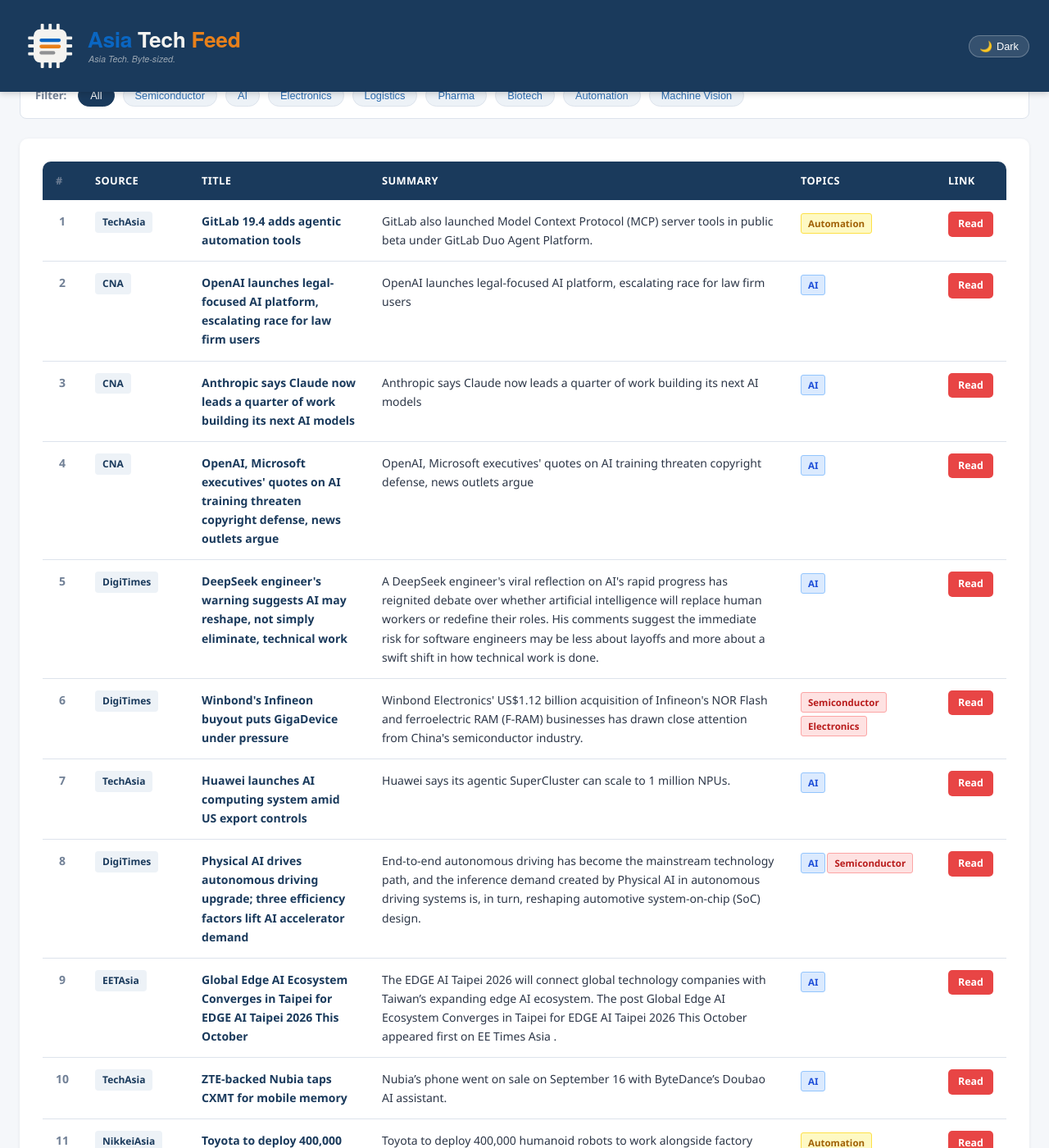
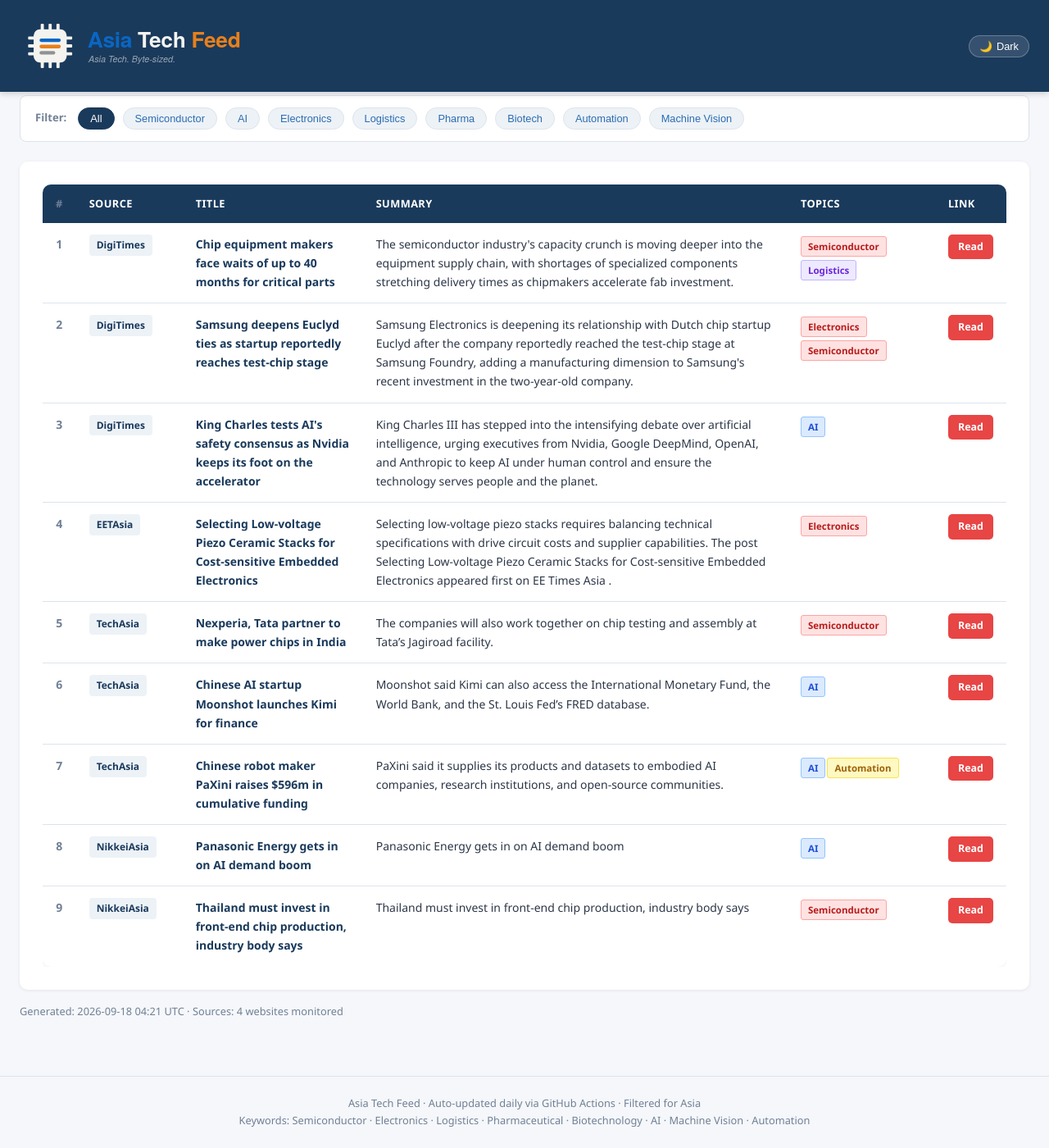
Before and after one commit to asiatechfeed/Asia-Tech-Feed, a Jekyll site: the page built from _posts/2026-09-18-asia-tech-news-digest.md, in a window 1280 px wide and 1400 px high, scrolled down 633 px. Shown: the whole window at 82% size. Built offline with Jekyll 4.4.1, drawn with Linux system fonts in a browser that asks for light colours; a script that is not in the unit is left out; some of the changed text lies outside the part shown.

Commit message:
📰 News digest 2026-09-18 (9 articles)

```diff
--- a/_posts/2026-09-18-asia-tech-news-digest.md
+++ b/_posts/2026-09-18-asia-tech-news-digest.md
@@ -1,16 +1,16 @@
 ---
 layout: post
 title: "Asia Tech News Digest - September 18, 2026"
-date: 2026-09-18 08:02:02 +0800
-articles_count: 13
-sources_count: 5
-sources: ["CNA", "DigiTimes", "EETAsia", "NikkeiAsia", "TechAsia"]
+date: 2026-09-18 12:21:15 +0800
+articles_count: 9
+sources_count: 4
+sources: ["DigiTimes", "EETAsia", "NikkeiAsia", "TechAsia"]
 csv_file: /assets/data/news-2026-09-18.tsv
-featured_title: "GitLab 19.4 adds agentic automation tools"
-featured_url: "https://www.techinasia.com/anthropic-launches-claude-code-for-developers-in-slack"
-featured_source: "TechAsia"
-featured_summary: "GitLab also launched Model Context Protocol (MCP) server tools in public beta under GitLab Duo Agent Platform."
-featured_image: ""
+featured_title: "Chip equipment makers face waits of up to 40 months for critical parts"
+featured_url: "https://www.digitimes.com/news/a20260918VL212/equipment-capacity-demand-supply-chain-chipmakers.html"
+featured_source: "DigiTimes"
+featured_summary: "The semiconductor industry's capacity crunch is moving deeper into the equipment supply chain, with shortages of specialized components stretching delivery times as chipmakers accelerate fab investment."
+featured_image: "https://img.digitimes.com/newsshow/20260918vl212_files/2_2b.jpg"
 ---
 
 <table class="news-table">
@@ -27,107 +27,75 @@ featured_image: ""
 <tbody>
 <tr>
   <td class="col-num">1</td>
-  <td class="col-source"><span class="source-badge">TechAsia</span></td>
-  <td class="col-title"><span class="article-title">GitLab 19.4 adds agentic automation tools</span></td>
-  <td class="col-summary">GitLab also launched Model Context Protocol (MCP) server tools in public beta under GitLab Duo Agent Platform.</td>
-  <td class="col-tags"><span class="tag auto">Automation</span></td>
-  <td class="col-link"><a class="btn-link" href="https://www.techinasia.com/anthropic-launches-claude-code-for-developers-in-slack" target="_blank" rel="noopener">Read</a></td>
+  <td class="col-source"><span class="source-badge">DigiTimes</span></td>
+  <td class="col-title"><span class="article-title">Chip equipment makers face waits of up to 40 months for critical parts</span></td>
+  <td class="col-summary">The semiconductor industry's capacity crunch is moving deeper into the equipment supply chain, with shortages of specialized components stretching delivery times as chipmakers accelerate fab investment.</td>
+  <td class="col-tags"><span class="tag semi">Semiconductor</span><span class="tag logis">Logistics</span></td>
+  <td class="col-link"><a class="btn-link" href="https://www.digitimes.com/news/a20260918VL212/equipment-capacity-demand-supply-chain-chipmakers.html" target="_blank" rel="noopener">Read</a></td>
 </tr>
 <tr>
   <td class="col-num">2</td>
-  <td class="col-source"><span class="source-badge">CNA</span></td>
-  <td class="col-title"><span class="article-title">OpenAI launches legal-focused AI platform, escalating race for law firm users</span></td>
-  <td class="col-summary">OpenAI launches legal-focused AI platform, escalating race for law firm users</td>
-  <td class="col-tags"><span class="tag ai">AI</span></td>
-  <td class="col-link"><a class="btn-link" href="https://www.channelnewsasia.com/business/openai-launches-legal-focused-ai-platform-escalating-race-law-firm-users-6393286" target="_blank" rel="noopener">Read</a></td>
+  <td class="col-source"><span class="source-badge">DigiTimes</span></td>
+  <td class="col-title"><span class="article-title">Samsung deepens Euclyd ties as startup reportedly reaches test-chip stage</span></td>
+  <td class="col-summary">Samsung Electronics is deepening its relationship with Dutch chip startup Euclyd after the company reportedly reached the test-chip stage at Samsung Foundry, adding a manufacturing dimension to Samsung's recent investment in the two-year-old company.</td>
+  <td class="col-tags"><span class="tag semi">Electronics</span><span class="tag semi">Semiconductor</span></td>
+  <td class="col-link"><a class="btn-link" href="https://www.digitimes.com/news/a20260918VL214/samsung-startup-development-samsung-foundry-dutch.html" target="_blank" rel="noopener">Read</a></td>
 </tr>
 <tr>
   <td class="col-num">3</td>
-  <td class="col-source"><span class="source-badge">CNA</span></td>
-  <td class="col-title"><span class="article-title">Anthropic says Claude now leads a quarter of work building its next AI models</span></td>
-  <td class="col-summary">Anthropic says Claude now leads a quarter of work building its next AI models</td>
+  <td class="col-source"><span class="source-badge">DigiTimes</span></td>
+  <td class="col-title"><span class="article-title">King Charles tests AI's safety consensus as Nvidia keeps its foot on the accelerator</span></td>
+  <td class="col-summary">King Charles III has stepped into the intensifying debate over artificial intelligence, urging executives from Nvidia, Google DeepMind, OpenAI, and Anthropic to keep AI under human control and ensure the technology serves people and the planet.</td>
   <td class="col-tags"><span class="tag ai">AI</span></td>
-  <td class="col-link"><a class="btn-link" href="https://www.channelnewsasia.com/business/anthropic-says-claude-now-leads-quarter-work-building-its-next-ai-models-6393291" target="_blank" rel="noopener">Read</a></td>
+  <td class="col-link"><a class="btn-link" href="https://www.digitimes.com/news/a20260918VL213/nvidia-google-openai-development-deepmind.html" target="_blank" rel="noopener">Read</a></td>
 </tr>
 <tr>
   <td class="col-num">4</td>
-  <td class="col-source"><span class="source-badge">CNA</span></td>
-  <td class="col-title"><span class="article-title">OpenAI, Microsoft executives' quotes on AI training threaten copyright defense, news outlets argue</span></td>
-  <td class="col-summary">OpenAI, Microsoft executives' quotes on AI training threaten copyright defense, news outlets argue</td>
-  <td class="col-tags"><span class="tag ai">AI</span></td>
-  <td class="col-link"><a class="btn-link" href="https://www.channelnewsasia.com/business/openai-microsoft-executives-quotes-ai-training-threaten-copyright-defense-news-outlets-argue-6393266" target="_blank" rel="noopener">Read</a></td>
+  <td class="col-source"><span class="source-badge">EETAsia</span></td>
+  <td class="col-title"><span class="article-title">Selecting Low-voltage Piezo Ceramic Stacks for Cost-sensitive Embedded Electronics</span></td>
+  <td class="col-summary">Selecting low-voltage piezo stacks requires balancing technical specifications with drive circuit costs and supplier capabilities. The post Selecting Low-voltage Piezo Ceramic Stacks for Cost-sensitive Embedded Electronics appeared first on EE Times Asia .</td>
+  <td class="col-tags"><span class="tag semi">Electronics</span></td>
+  <td class="col-link"><a class="btn-link" href="https://www.eetasia.com/selecting-low-voltage-piezo-ceramic-stacks-for-cost-sensitive-embedded-electronics/" target="_blank" rel="noopener">Read</a></td>
 </tr>
 <tr>
   <td class="col-num">5</td>
-  <td class="col-source"><span class="source-badge">DigiTimes</span></td>
-  <td class="col-title"><span class="article-title">DeepSeek engineer's warning suggests AI may reshape, not simply eliminate, technical work</span></td>
-  <td class="col-summary">A DeepSeek engineer's viral reflection on AI's rapid progress has reignited debate over whether artificial intelligence will replace human workers or redefine their roles. His comments suggest the immediate risk for software engineers may be less about layoffs and more about a swift shift in how technical work is done.</td>
-  <td class="col-tags"><span class="tag ai">AI</span></td>
-  <td class="col-link"><a class="btn-link" href="https://www.digitimes.com/news/a20260917PD214/deepseek-development-design.html" target="_blank" rel="noopener">Read</a></td>
+  <td class="col-source"><span class="source-badge">TechAsia</span></td>
+  <td class="col-title"><span class="article-title">Nexperia, Tata partner to make power chips in India</span></td>
+  <td class="col-summary">The companies will also work together on chip testing and assembly at Tata’s Jagiroad facility.</td>
+  <td class="col-tags"><span class="tag semi">Semiconductor</span></td>
+  <td class="col-link"><a class="btn-link" href="https://www.techinasia.com/nexperias-china-unit-resumes-chip-sales-after-export-ban" target="_blank" rel="noopener">Read</a></td>
 </tr>
 <tr>
   <td class="col-num">6</td>
-  <td class="col-source"><span class="source-badge">DigiTimes</span></td>
-  <td class="col-title"><span class="article-title">Winbond's Infineon buyout puts GigaDevice under pressure</span></td>
-  <td class="col-summary">Winbond Electronics' US$1.12 billion acquisition of Infineon's NOR Flash and ferroelectric RAM (F-RAM) businesses has drawn close attention from China's semiconductor industry.</td>
-  <td class="col-tags"><span class="tag semi">Semiconductor</span><span class="tag semi">Electronics</span></td>
-  <td class="col-link"><a class="btn-link" href="https://www.digitimes.com/news/a20260917PD221/infineon-winbond-gigadevice-acquisition-2027.html" target="_blank" rel="noopener">Read</a></td>
+  <td class="col-source"><span class="source-badge">TechAsia</span></td>
+  <td class="col-title"><span class="article-title">Chinese AI startup Moonshot launches Kimi for finance</span></td>
+  <td class="col-summary">Moonshot said Kimi can also access the International Monetary Fund, the World Bank, and the St. Louis Fed’s FRED database.</td>
+  <td class="col-tags"><span class="tag ai">AI</span></td>
+  <td class="col-link"><a class="btn-link" href="https://www.techinasia.com/moonshot-ai-targets-50b-valuation-sources" target="_blank" rel="noopener">Read</a></td>
 </tr>
 <tr>
   <td class="col-num">7</td>
   <td class="col-source"><span class="source-badge">TechAsia</span></td>
-  <td class="col-title"><span class="article-title">Huawei launches AI computing system amid US export controls</span></td>
-  <td class="col-summary">Huawei says its agentic SuperCluster can scale to 1 million NPUs.</td>
-  <td class="col-tags"><span class="tag ai">AI</span></td>
-  <td class="col-link"><a class="btn-link" href="https://www.techinasia.com/huawei-isoftstone-unveil-guangxi-ai-platform" target="_blank" rel="noopener">Read</a></td>
+  <td class="col-title"><span class="article-title">Chinese robot maker PaXini raises $596m in cumulative funding</span></td>
+  <td class="col-summary">PaXini said it supplies its products and datasets to embodied AI companies, research institutions, and open-source communities.</td>
+  <td class="col-tags"><span class="tag ai">AI</span><span class="tag auto">Automation</span></td>
+  <td class="col-link"><a class="btn-link" href="https://www.techinasia.com/bydbacked-robot-maker-paxini-eyes-hk-ipo" target="_blank" rel="noopener">Read</a></td>
 </tr>
 <tr>
   <td class="col-num">8</td>
-  <td class="col-source"><span class="source-badge">DigiTimes</span></td>
-  <td class="col-title"><span class="article-title">Physical AI drives autonomous driving upgrade; three efficiency factors lift AI accelerator demand</span></td>
-  <td class="col-summary">End-to-end autonomous driving has become the mainstream technology path, and the inference demand created by Physical AI in autonomous driving systems is, in turn, reshaping automotive system-on-chip (SoC) design.</td>
-  <td class="col-tags"><span class="tag ai">AI</span><span class="tag semi">Semiconductor</span></td>
-  <td class="col-link"><a class="btn-link" href="https://www.digitimes.com/news/a20260917RS400/automotive-soc-accelerator-autonomous-driving-demand-efficiency.html?chid=2" target="_blank" rel="noopener">Read</a></td>
+  <td class="col-source"><span class="source-badge">NikkeiAsia</span></td>
+  <td class="col-title"><span class="article-title">Panasonic Energy gets in on AI demand boom</span></td>
+  <td class="col-summary">Panasonic Energy gets in on AI demand boom</td>
+  <td class="col-tags"><span class="tag ai">AI</span></td>
+  <td class="col-link"><a class="btn-link" href="https://asia.nikkei.com/business/tech/semiconductors/panasonic-energy-gets-in-on-ai-demand-boom" target="_blank" rel="noopener">Read</a></td>
 </tr>
 <tr>
   <td class="col-num">9</td>
-  <td class="col-source"><span class="source-badge">EETAsia</span></td>
-  <td class="col-title"><span class="article-title">Global Edge AI Ecosystem Converges in Taipei for EDGE AI Taipei 2026 This October</span></td>
-  <td class="col-summary">The EDGE AI Taipei 2026 will connect global technology companies with Taiwan’s expanding edge AI ecosystem. The post Global Edge AI Ecosystem Converges in Taipei for EDGE AI Taipei 2026 This October appeared first on EE Times Asia .</td>
-  <td class="col-tags"><span class="tag ai">AI</span></td>
-  <td class="col-link"><a class="btn-link" href="https://www.eetasia.com/global-edge-ai-ecosystem-converges-in-taipei-for-edge-ai-taipei-2026-this-october/" target="_blank" rel="noopener">Read</a></td>
-</tr>
-<tr>
-  <td class="col-num">10</td>
-  <td class="col-source"><span class="source-badge">TechAsia</span></td>
-  <td class="col-title"><span class="article-title">ZTE-backed Nubia taps CXMT for mobile memory</span></td>
-  <td class="col-summary">Nubia’s phone went on sale on September 16 with ByteDance’s Doubao AI assistant.</td>
-  <td class="col-tags"><span class="tag ai">AI</span></td>
-  <td class="col-link"><a class="btn-link" href="https://www.techinasia.com/chinas-cxmt-enters-high-end-memory-race-with-samsung-sk-hynix" target="_blank" rel="noopener">Read</a></td>
-</tr>
-<tr>
-  <td class="col-num">11</td>
   <td class="col-source"><span class="source-badge">NikkeiAsia</span></td>
-  <td class="col-title"><span class="article-title">Toyota to deploy 400,000 humanoid robots to work alongside factory staff</span></td>
-  <td class="col-summary">Toyota to deploy 400,000 humanoid robots to work alongside factory staff</td>
-  <td class="col-tags"><span class="tag auto">Automation</span></td>
-  <td class="col-link"><a class="btn-link" href="https://asia.nikkei.com/business/technology/toyota-to-deploy-400-000-humanoid-robots-to-work-alongside-factory-staff" target="_blank" rel="noopener">Read</a></td>
-</tr>
-<tr>
-  <td class="col-num">12</td>
-  <td class="col-source"><span class="source-badge">NikkeiAsia</span></td>
-  <td class="col-title"><span class="article-title">Taiwan dollar, South Korea won strong among Asia currencies as AI booms</span></td>
-  <td class="col-summary">Taiwan dollar, South Korea won strong among Asia currencies as AI booms</td>
-  <td class="col-tags"><span class="tag ai">AI</span></td>
-  <td class="col-link"><a class="btn-link" href="https://asia.nikkei.com/business/markets/currencies/taiwan-dollar-south-korea-won-strong-among-asia-currencies-as-ai-booms" target="_blank" rel="noopener">Read</a></td>
-</tr>
-<tr>
-  <td class="col-num">13</td>
-  <td class="col-source"><span class="source-badge">NikkeiAsia</span></td>
-  <td class="col-title"><span class="article-title">Applied Materials to invest $5bn in India as country ups chip support</span></td>
-  <td class="col-summary">Applied Materials to invest $5bn in India as country ups chip support</td>
+  <td class="col-title"><span class="article-title">Thailand must invest in front-end chip production, industry body says</span></td>
+  <td class="col-summary">Thailand must invest in front-end chip production, industry body says</td>
   <td class="col-tags"><span class="tag semi">Semiconductor</span></td>
-  <td class="col-link"><a class="btn-link" href="https://asia.nikkei.com/business/tech/semiconductors/applied-materials-to-invest-5bn-in-india-as-country-ups-chip-support" target="_blank" rel="noopener">Read</a></td>
+  <td class="col-link"><a class="btn-link" href="https://asia.nikkei.com/business/tech/semiconductors/thailand-must-invest-in-front-end-chip-production-industry-body-says" target="_blank" rel="noopener">Read</a></td>
 </tr>
 </tbody>
 </table>
```
Also changed, not shown: _data/seen_urls.json (+10 -1 lines), _digest_meta.json (+22 -23 lines), assets/data/news-2026-09-18.tsv (+9 -13 lines), assets/data/search-index.json.
